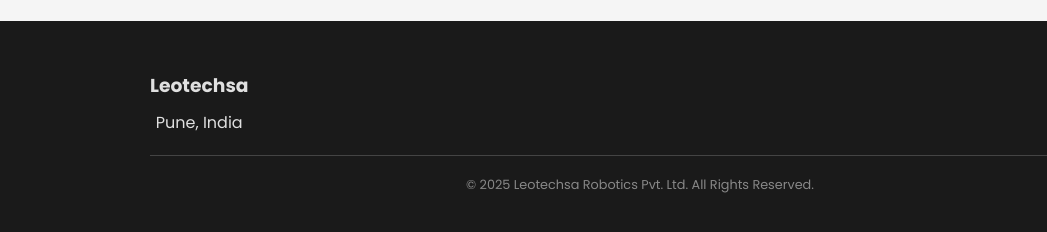
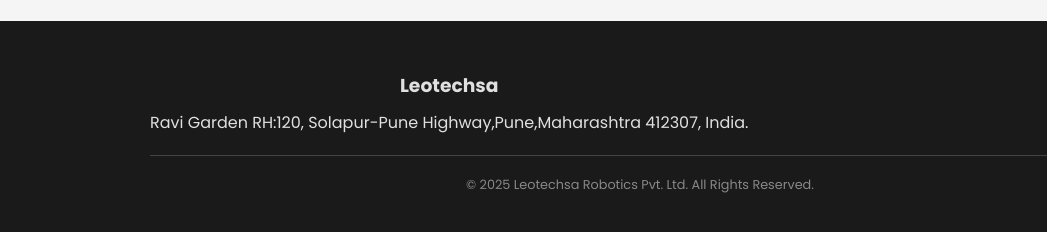
Before and after one commit to vitstudents/work, a plain HTML site: page index.html in a window 1280 px wide. Shown: the part 2827-3059 px from the top of the page, 0-1047 px from the left. Drawn offline with Linux system fonts and the light colour scheme.

Commit message:
Update index.html

```diff
--- a/index.html
+++ b/index.html
@@ -105,7 +105,7 @@
         <div class="footer-content">
             <div class="contact-info">
                 <h3>Leotechsa</h3>
-                <p>Pune, India</p>
+                <p>Ravi Garden RH:120, Solapur-Pune Highway,Pune,Maharashtra 412307, India.</p>
             </div>
             <div class="social-links">
                 <a href="#"><i class="fab fa-linkedin-in"></i></a>
```
